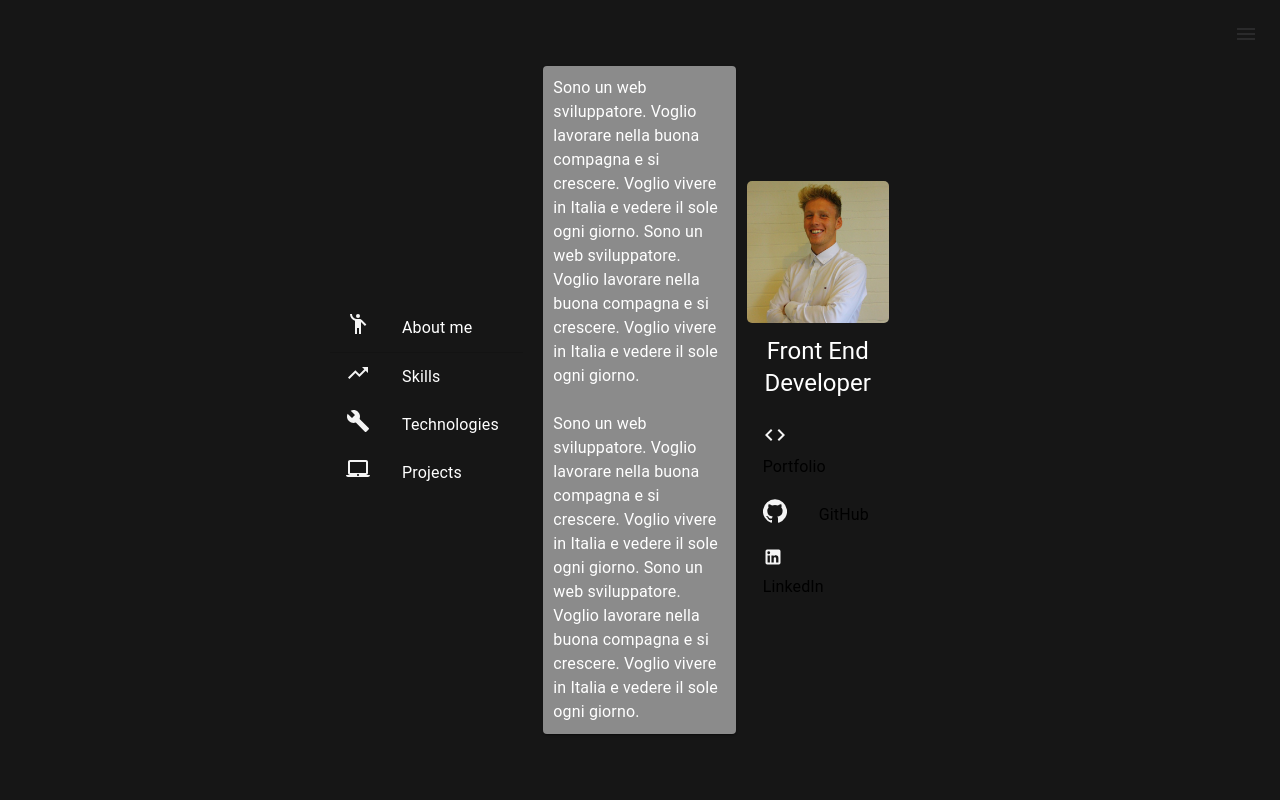
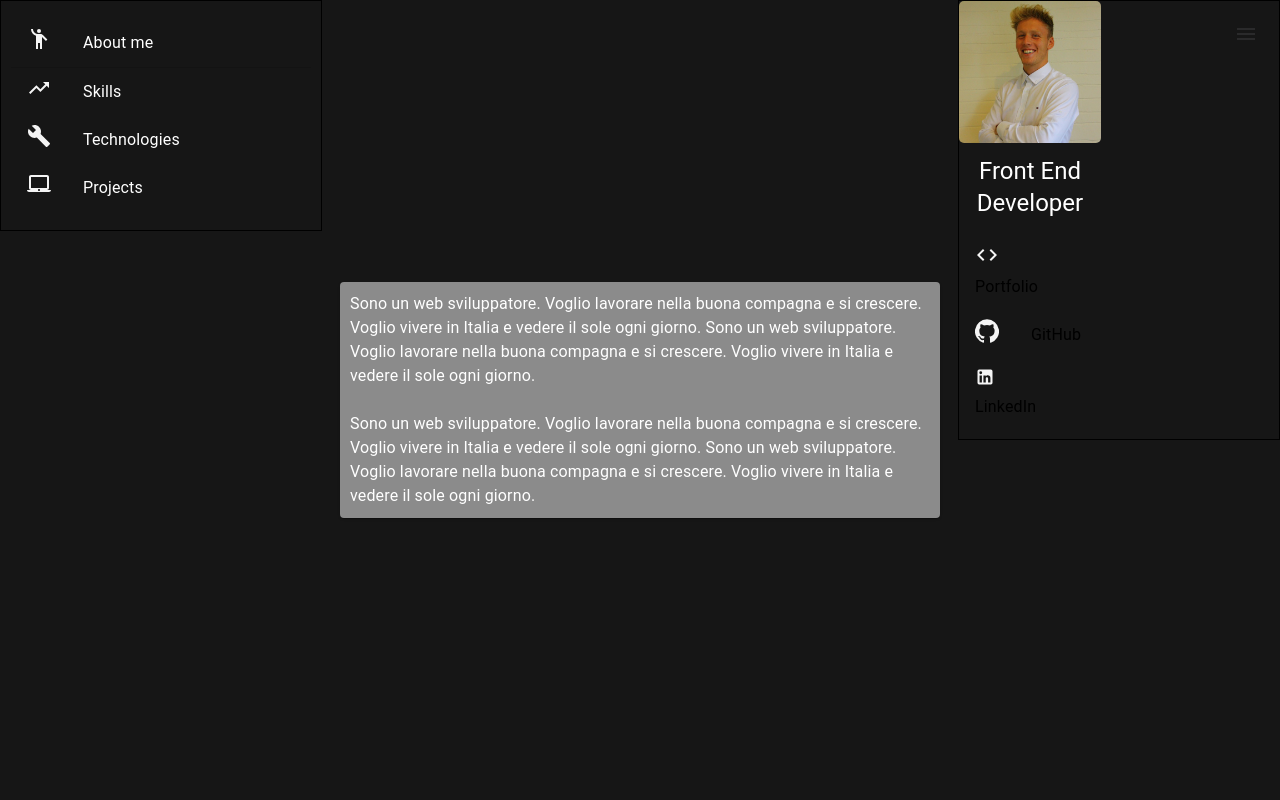
Before and after one commit to Tosini13/portfolio-v.3, a React (Create React App) app in the folder frontend/: page / in a window 1280 px wide. Shown: the top 800 px of the page. Built offline with nearby package versions, Linux system fonts and the light colour scheme; no server answers.

Commit message:
at least everything works xd

```diff
--- a/frontend/src/App.tsx
+++ b/frontend/src/App.tsx
@@ -10,33 +10,40 @@ import { useLocation } from "react-router-dom";
 import { LocationConst } from "./models/const";
 import Projects from "./components/main/projects";
 import Body from "./components/main/Body";
+import { autorun } from "mobx";
 
-const isBrowser = typeof window !== `undefined`;
+const MainContainer = styled.div`
+  background-color: ${mainTheme.palette.primary.dark};
+`;
 
 function App() {
   const [expanded, setExpanded] = useState<boolean>(false);
   const location = useLocation();
 
-  const handleScroll = () => {
-    const y = document?.getElementById("main-container")?.scrollTop;
-    console.log(y);
-    if (!expanded && y && y > 400) {
+  const handleScroll = (e: Event) => {
+    const y = window.pageYOffset;
+    if (y > 400) {
       setExpanded(true);
     }
-    if (expanded && y && y < 400) {
+    if (y <= 400) {
       setExpanded(false);
     }
   };
 
+  useEffect(() => {
+    window.addEventListener("scroll", handleScroll);
+  }, []);
+
   return (
-    <Body expanded={expanded} handleScroll={handleScroll}>
-      <div id="mainContainer">
+    <MainContainer>
+      <div style={{ width: expanded ? "80%" : "z0%", margin: "auto" }}>
+        <Body expanded={expanded} />
         <AboutMe key={LocationConst.aboutMe} />
         <Skills key={LocationConst.skills} />
         <Technologies key={LocationConst.technologies} />
         <Projects key={LocationConst.projects} />
       </div>
-    </Body>
+    </MainContainer>
   );
 }
 
--- a/frontend/src/components/main/Body.tsx
+++ b/frontend/src/components/main/Body.tsx
@@ -23,34 +23,37 @@ const BodyGridItem = styled(Grid)`
   }
 `;
 
+const SideContainer = styled.div`
+  width: 25vw;
+  min-width: 210px;
+  position: fixed;
+  top: 0px;
+`;
+
+const LeftSideContainer = styled(SideContainer)`
+  left: 0px;
+  border: black solid 1px;
+`;
+
+const RightSideContainer = styled(SideContainer)`
+  right: 0px;
+  border: black solid 1px;
+`;
+
 export interface BodyProps {
   expanded: boolean;
-  handleScroll: () => void;
 }
 
-const Body: React.FC<BodyProps> = ({ children, expanded, handleScroll }) => {
+const Body: React.FC<BodyProps> = ({ expanded }) => {
   return (
-    <BodyGridContainer
-      container
-      alignItems="center"
-      justify="center"
-      style={{ width: "100%" }}
-    >
-      <Grid item lg={2}>
+    <>
+      <LeftSideContainer>
         <Menu expanded={expanded} />
-      </Grid>
-      <BodyGridItem
-        item
-        lg={expanded ? 8 : 2}
-        onScroll={handleScroll}
-        id="main-container"
-      >
-        {children}
-      </BodyGridItem>
-      <Grid item lg={2}>
+      </LeftSideContainer>
+      <RightSideContainer>
         <ProfileSideBar />
-      </Grid>
-    </BodyGridContainer>
+      </RightSideContainer>
+    </>
   );
 };
 
--- a/frontend/src/components/main/Section.tsx
+++ b/frontend/src/components/main/Section.tsx
@@ -3,13 +3,13 @@ import { motion } from "framer-motion";
 import styled from "styled-components";
 
 import { Grid } from "@material-ui/core";
-import { mainTheme } from "../../styled/config";
 
 const Container = motion.custom(styled(Grid)`
   position: relative;
-  padding: 10px;
+  padding: 20px;
   min-height: 100vh;
-  background-color: ${mainTheme.palette.primary.dark};
+  width: 50vw;
+  margin: auto;
 `);
 
 const variantsDescription = {
```
Also changed, not shown: 1 other file (tests, documents, lock files or other folders).
